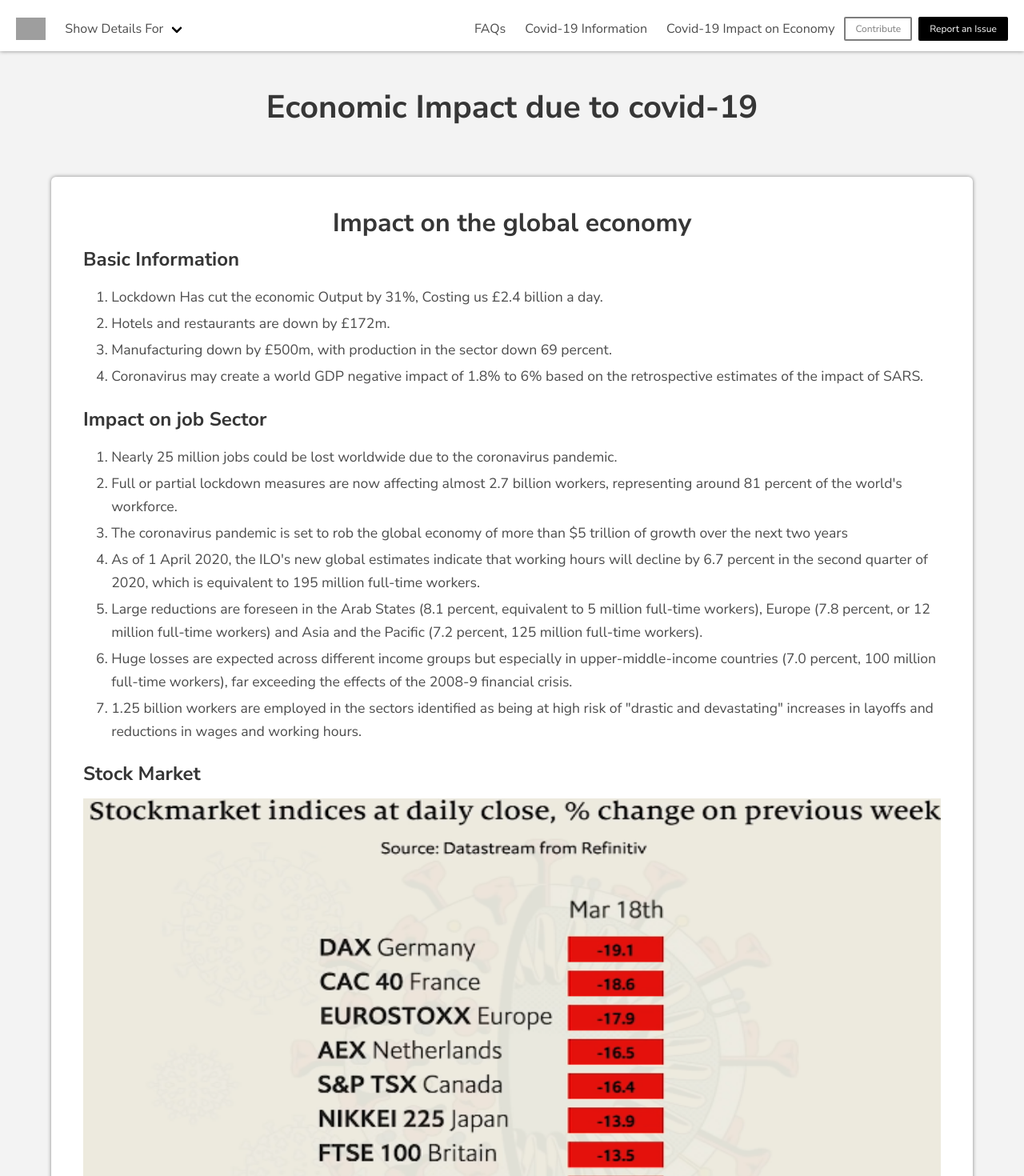
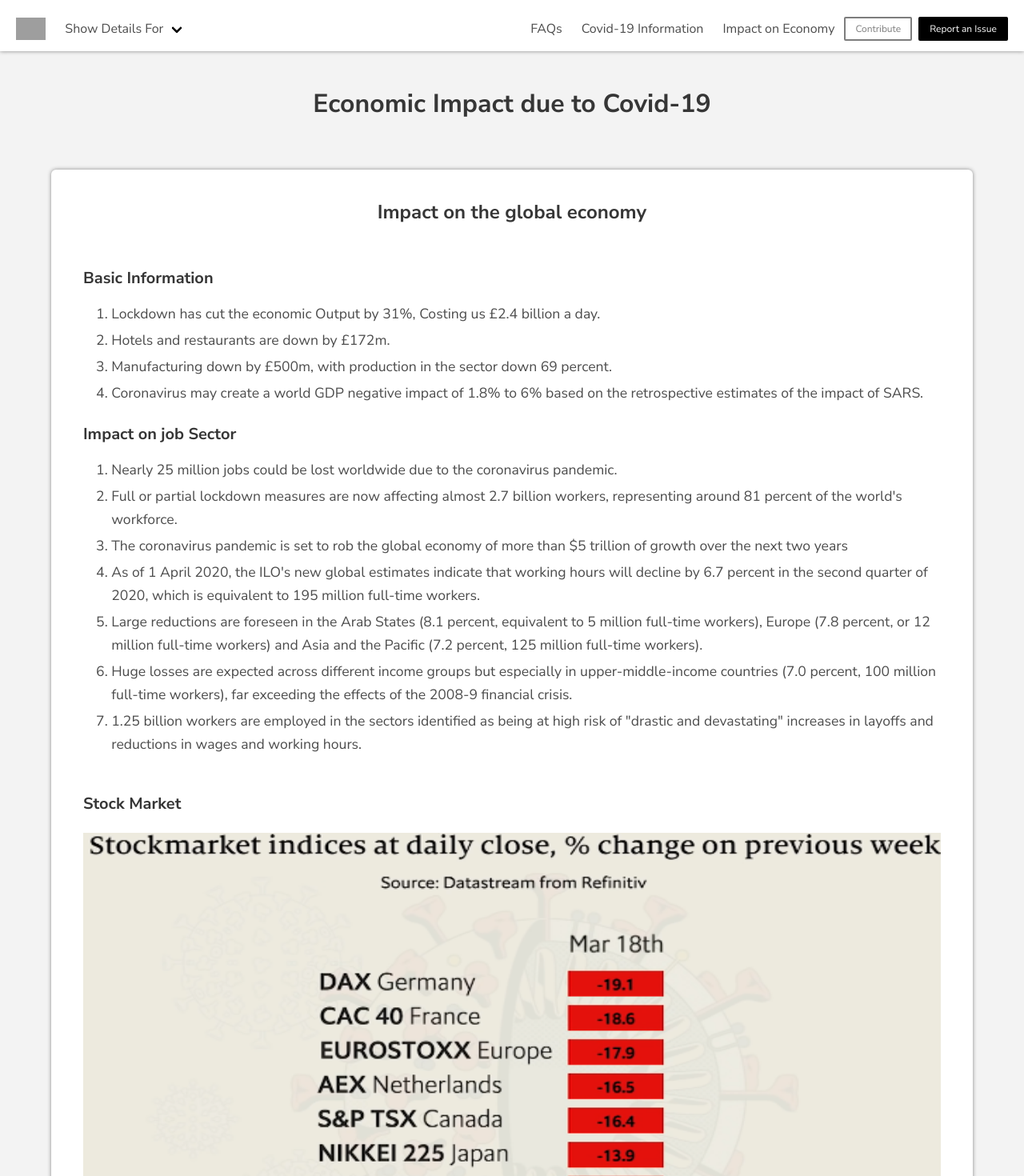
Before and after one commit to allps/covid19_dashboard, a Vue app: page /EconomicImpact in a window 1280 px wide. Shown: the top 1470 px of the page at 80% size. Built offline with nearby package versions, Linux system fonts and the light colour scheme; grey boxes are pictures that could not be loaded.

Commit message:
economic impact visualise

```diff
--- a/src/components/EconomicImpact.vue
+++ b/src/components/EconomicImpact.vue
@@ -2,8 +2,8 @@
     <div>
         <main-navbar></main-navbar>
         <section class="section pt0">
-            <h2 class="title is-2 has-text-centered mb4 mt2">
-                Economic Impact due to covid-19
+            <h2 class="title is-3 has-text-centered mb4 mt2">
+                Economic Impact due to Covid-19
             </h2>
 
             <div class="container">
@@ -11,16 +11,16 @@
 
  <!-- Impact on the global economy  -->
 
-                    <h3 class="title is-3 has-text-centered mb2 mt1">
+                    <h3 class="title is-4 has-text-centered mb2 mt1">
                           Impact on the global economy
-                    </h3>
-                    <h4 class="subtitle is-4 mb0">
+                    </h3><br>
+                    <h4 class="subtitle is-5 mb0">
                         Basic Information
                    </h4>
                     <p class="content is-medium">
                        <ol>
                             <li>
-                            Lockdown Has cut the economic Output by 31%, Costing us &#163;2.4 billion a day.
+                            Lockdown has cut the economic Output by 31%, Costing us &#163;2.4 billion a day.
                             </li>
                             <li>
                             Hotels and restaurants are down by &#163;172m.
@@ -34,7 +34,7 @@
                         </ol>
                     </p>
 
-                    <h4 class="subtitle is-4 mb0">
+                    <h4 class="subtitle is-5 mb0">
                         Impact on job Sector
                     </h4>
                       <p class="content is-medium">
@@ -61,30 +61,22 @@
                             1.25 billion workers are employed in the sectors identified as being at high risk of "drastic and devastating" increases in layoffs and reductions in wages and working hours.
                             </li>
                         </ol>
-                    </p>
+                    </p><br>
 
-                    <h4 class="subtitle is-4 mb0">
+                    <h4 class="subtitle is-5 mb0">
                         Stock Market
                     </h4>
-                    <p>
-
-                     </p>
+                    <br>
 
                      <figure class="image is-16by9">
                           <img src="../assets/image7.png">
                      </figure>
-
-                     <p>
-                      <br/>
-                     </p>
-
+                    <br>
                      <figure class="image is-16by9">
                           <img src="../assets/g3.png">
                      </figure>
 
-                     <p>
-                        <br/>
-                     </p>
+                    <br>
 
                     <h6 class="subtitle is-5 mb0">
                         Orignal and Restated Forecast of Global GDP
@@ -97,7 +89,7 @@
                      <figure class="image is-16by9">
                           <img src="../assets/image13.png">
                      </figure>
-
+                        <br><br>
                      <h6 class="subtitle is-5 mb0">
                         Growth of the gross domestic product (GDP) in selected countries from 2014 to 2024
                     </h6>
@@ -106,7 +98,7 @@
                           <img src="../assets/image14.png">
                      </figure>
 
-
+                    <br><br>
 
                     <h6 class="subtitle is-5 mb0">
                         Forecasted monetary global GDP loss due to COVID-19
@@ -119,20 +111,14 @@
                      <figure class="image is-16by9">
                           <img src="../assets/image9.png">
                      </figure>
-
-                     <p>
-                        <br/><br/>
-                     </p>
-
-
-
+                    <br><br>
  <!-- Effects of covid19 on US economy  -->
 
-                    <h3 class="title is-3 has-text-centered mb2 mt1">
+                    <h3 class="title is-4 has-text-centered mb2 mt1">
                             Effects of covid19 on US economy
                     </h3>
 
-                   <h4 class="subtitle is-4 mb0">
+                   <h4 class="subtitle is-5 mb0">
                         Basic Information
                    </h4>
 
@@ -151,52 +137,37 @@
                           <img src="../assets/image11.png">
                    </figure>
 
-                     <p>
-                      <br/>
-                     </p>
+                    <br>
 
                          <figure class="image is-16by9">
                               <img src="../assets/image4.png">
                          </figure>
-
-                     <p>
-                      <br/>
-                     </p>
+                    <br>
 
                          <figure class="image is-16by9">
                               <img src="../assets/image15.png">
                          </figure>
 
-                    <p>
-                      <br/>
-                    </p>
+                    <br>
 
-                    <h4 class="subtitle is-4 mb0">
+                        <h4 class="subtitle is-5 mb0">
                             Stock Market
                         </h4>
 
-
-                   <p>
-
-                   </p>
+                    <br>
 
                        <figure class="image is-16by9">
                             <img src="../assets/g3.png">
                         </figure>
 
-                    <p>
-                        <br/><br/>
-                    </p>
-
-
-
+                    <br><br>
  <!-- Effects of covid19 on Indian economy  -->
 
-                    <h3 class="title is-3 has-text-centered mb2 mt1">
+                    <h3 class="title is-4 has-text-centered mb2 mt1">
                             Effects of covid19 on Indian economy
                     </h3>
 
-                   <h4 class="subtitle is-4 mb0">
+                   <h4 class="subtitle is-5 mb0">
                         Basic Information
                    </h4>
 
@@ -226,7 +197,7 @@
                         </ol>
                     </p>
 
-                    <h4 class="subtitle is-4 mb0">
+                    <h4 class="subtitle is-5 mb0">
                         Impact on job Sector
                     </h4>
                       <p class="content is-medium">
@@ -244,16 +215,13 @@
                     </p>
 
  <!-- Effects of covid19 on Europe  -->
+                    <br>
 
-                    <p>
-                          </br>
-                    </p>
-
-                    <h3 class="title is-3 has-text-centered mb2 mt1">
+                    <h3 class="title is-4 has-text-centered mb2 mt1">
                             Effects of covid19 on Europe
                     </h3>
 
-                   <h4 class="subtitle is-4 mb0">
+                   <h4 class="subtitle is-5 mb0">
                         General:
                    </h4>
 
@@ -278,16 +246,13 @@
                     </p>
 
  <!-- Effects of covid19 on African Continent  -->
+                    <br>
 
-                    <p>
-                          </br>
-                    </p>
-
-                    <h3 class="title is-3 has-text-centered mb2 mt1">
+                    <h3 class="title is-4 has-text-centered mb2 mt1">
                             Effects of covid19 on African Continent
                     </h3>
 
-                   <h4 class="subtitle is-4 mb0">
+                   <h4 class="subtitle is-5 mb0">
                         General:
                    </h4>
 
@@ -305,27 +270,23 @@
                         </ol>
                     </p>
 
+                </div>
 
-
-
-
-
-
-
-                    <br><br><br>
-                    <p>
+                <div class="box mb8">
+                    <h2 class="subtitle has-text-centered">
+                        Data Sources
+                    </h2>
+                    <p class="has-text-centered">
                         Information taken from <a href="https://www.ilo.org/wcmsp5/groups/public/@dgreports/@dcomm/documents/briefingnote/wcms_740877.pdf" target="_blank">International labour organisation</a>,
                         <a href="https://www.dol.gov/ui/data.pdf" target="_blank">U.S. Department of Labor</a>,
                         <a href="https://cebr.com/reports/coronavirus-is-currently-spreading-six-times-faster-than-sars-unless-a-cure-is-found-this-could-push-a-fragile-world-economic-recovery-into-reverse/" target="_blank">CEBR</a>,
                         <a href="https://www.bloombergquint.com/markets/jobs-destroyed-worldwide-as-coronavirus-sparks-recession" target="_blank">BloombergQuint</a>,
                         <a href="https://www.statista.com/topics/6139/covid-19-impact-on-the-global-economy/" target="_blank">statista</a>,
                         <a href="https://economictimes.indiatimes.com/news/international/world-news/about-25-million-jobs-could-be-lost-worldwide-due-to-coronavirus-united-nations/articleshow/74705919.cms" target="_blank">The Economic Times</a>.
-
                     </p>
                 </div>
             </div>
         </section>
-
         <main-footer></main-footer>
     </div>
 </template>
--- a/src/components/MainNavbar.vue
+++ b/src/components/MainNavbar.vue
@@ -48,7 +48,7 @@
                             Covid-19 Information
                         </a>
                         <a href="/EconomicImpact" class="navbar-item">
-                            Covid-19 Impact on Economy
+                            Impact on Economy
                         </a>
                         <div class="buttons">
                             <a href="https://github.com/allps/covid19_analysis/" target="_blank" class="button is-small is-primary is-outlined">
```
Lines whose indentation alone changed are shown as unchanged.
